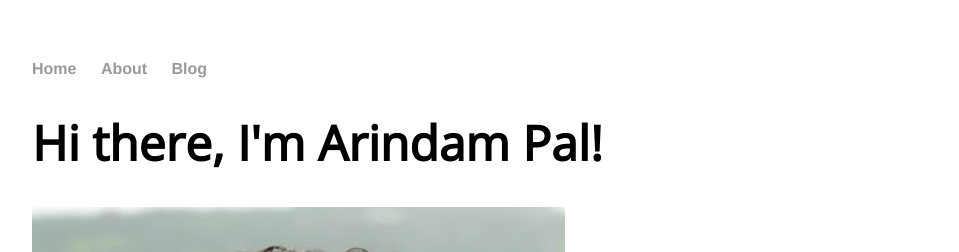
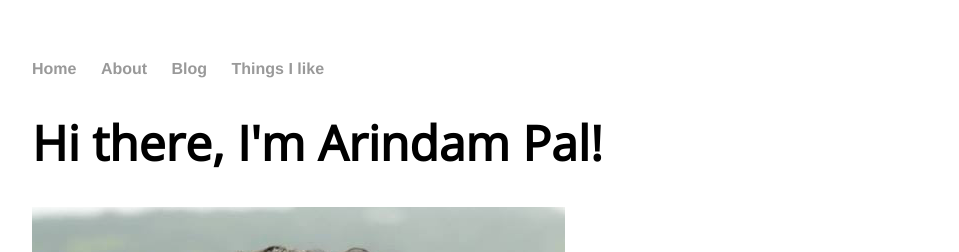
Before and after one commit to damnArin/damnArin.github.io, a Jekyll site: the page built from index.html, in a window 1280 px wide. Shown: the top 252 px of the page, without its empty margins (160-1119 px from the left). Built offline with Jekyll 4.4.1, drawn with Linux system fonts in a browser that asks for light colours.

Commit message:
fixed menu
Fixed Menu

```diff
--- a/_layouts/default.html
+++ b/_layouts/default.html
@@ -11,7 +11,7 @@
 	        		<li><a href="/">Home</a></li>
 		        	<li><a href="/about">About</a></li>
 	        		<li><a href="/blog">Blog</a></li>
-	        		<li><a href="/Things I like"></a></li>
+	        		<li><a href="/RSS">Things I like</a></li>
 	    		</ul>
 			</nav>
 			<div class="container">
```
